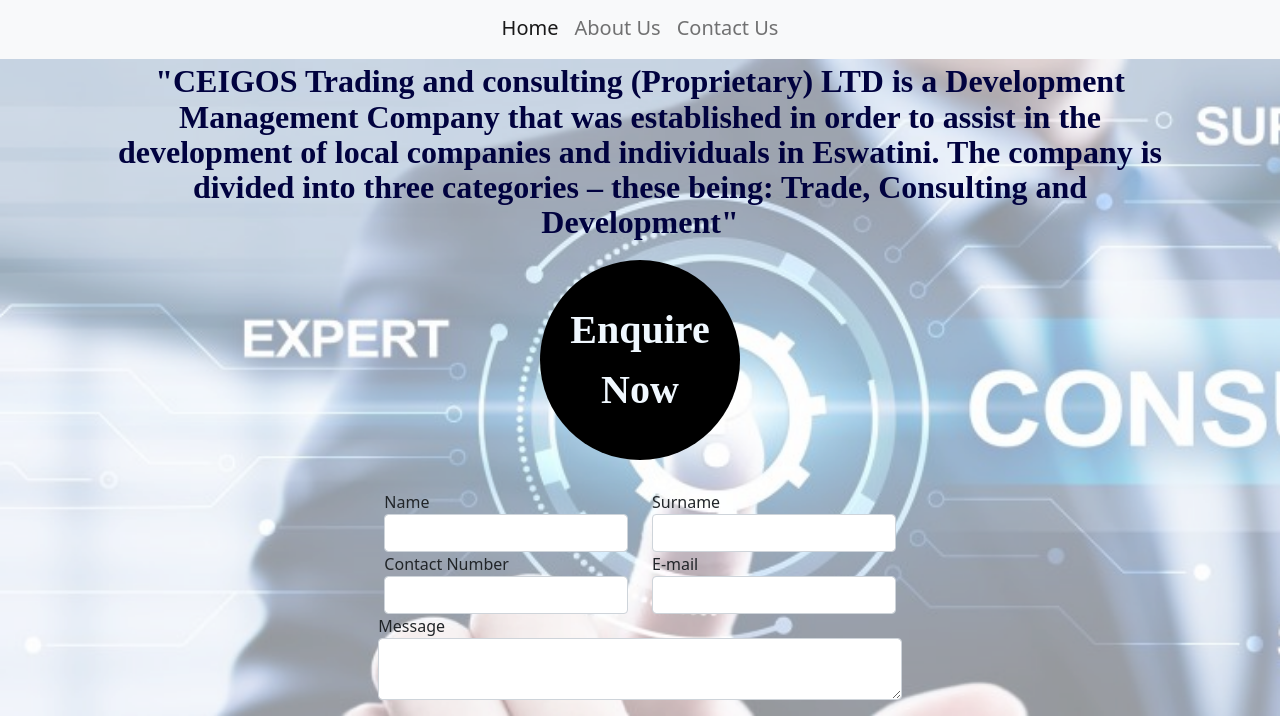
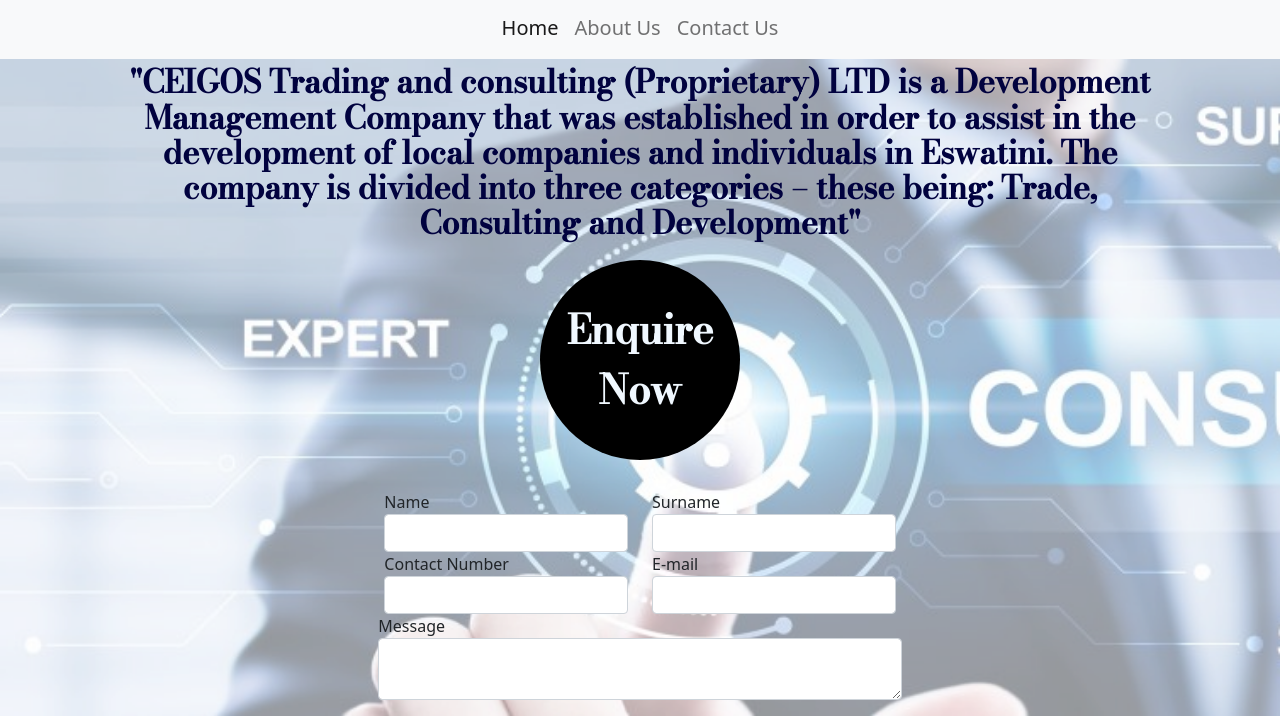
Before and after one commit to Herosmeus/Herosmeus.github.io, a plain HTML site: page index.html in a window 1280 px wide. Shown: the part 156-872 px from the top of the page. Drawn offline with nearby package versions, Linux system fonts and the light colour scheme; a web font is replaced by a local one.

Commit message:
Update custom.css

```diff
--- a/custom.css
+++ b/custom.css
@@ -27,7 +27,7 @@ html, body {
 
 .blockquote {
   font-size: 0.7em;
-  font-family: Bodoni;
+  font-family: Bodoni Moda;
   font-weight: 900;
   text-align: center;
   color: rgb(0, 2, 82);
@@ -62,7 +62,7 @@ html, body {
 }
 
 .intro {
-  font-family: Bodoni;
+  font-family: Bodoni Moda;
   font-weight: bold;
 
 }
@@ -70,7 +70,7 @@ html, body {
 @media (min-width: 576px) {
   .blockquote {
     font-size: 1em;
-    font-family: Bodoni;
+    font-family: Bodoni Moda;
     font-weight: 900;
     text-align: center;
     color: rgb(0, 2, 82);
@@ -85,7 +85,7 @@ html, body {
     color: aliceblue;
     font-size: 25px;
     font-weight: 900;
-    font-family: Bodoni;
+    font-family: Bodoni Moda;
     transition-duration: 0.6s;
     margin-top: 0.75em;
     margin-bottom: 0.75em;
@@ -95,7 +95,7 @@ html, body {
 @media (min-width: 768px) {
   .blockquote {
     font-size: 1.5em;
-    font-family: Bodoni;
+    font-family: Bodoni Moda;
     font-weight: 900;
     text-align: center;
     color: rgb(1, 2, 63);
@@ -110,7 +110,7 @@ html, body {
     color: aliceblue;
     font-size: 25px;
     font-weight: 900;
-    font-family: Bodoni;
+    font-family: Bodoni Moda;
     transition-duration: 0.6s;
     margin-top: -0.75em;
   }
@@ -119,7 +119,7 @@ html, body {
 @media (min-width: 1200px) {
   .blockquote {
     font-size: 2em;
-    font-family: Bodoni;
+    font-family: Bodoni Moda;
     font-weight: 900;
     text-align: center;
     color: rgb(1, 2, 63);
@@ -135,7 +135,7 @@ html, body {
     color: aliceblue;
     font-size: 40px;
     font-weight: 900;
-    font-family: Bodoni;
+    font-family: Bodoni Moda;
     transition-duration: 0.6s;
     margin-top: 0.5em;
   }
```
